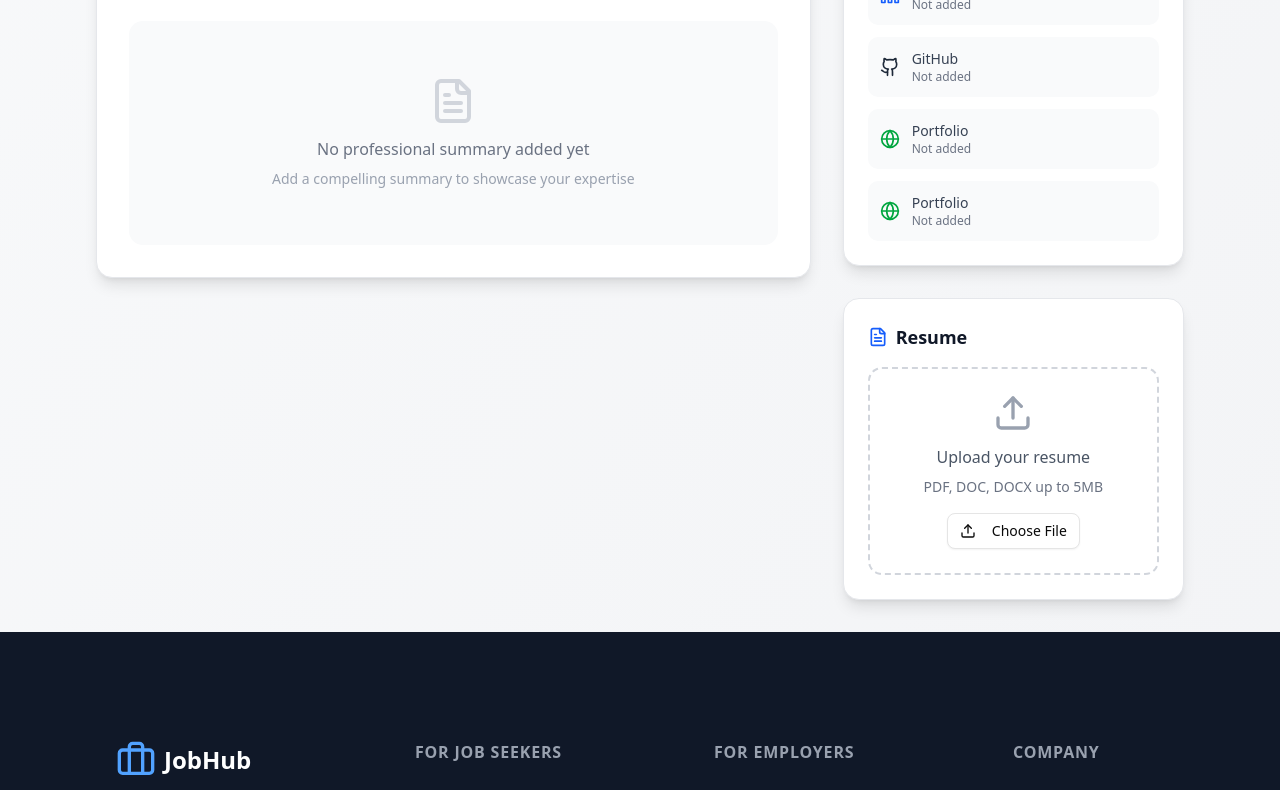
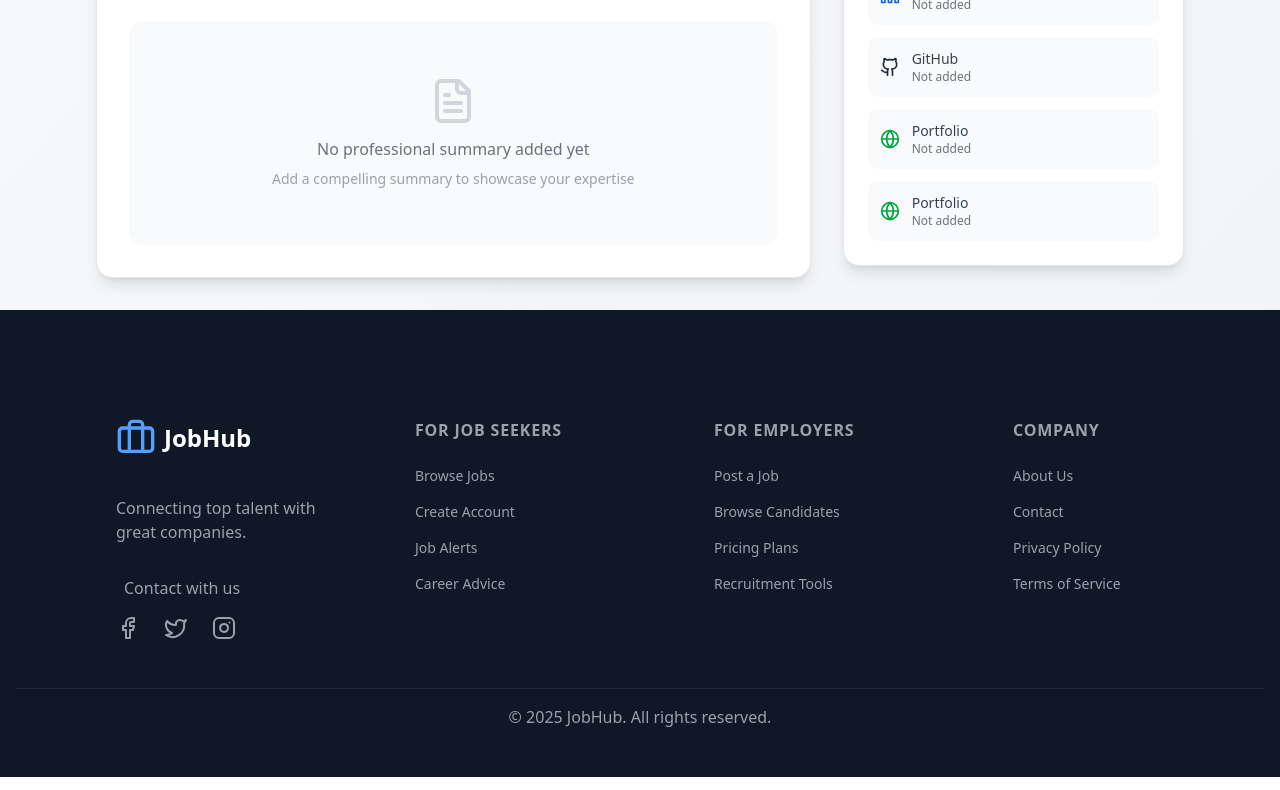
Before and after one commit to BejadiRajeshReddy/Jobv3, a React (Vite) app: page /profile in a window 1280 px wide. Shown: the part 1167-1957 px from the top of the page. Built offline with nearby package versions, Linux system fonts and the light colour scheme; sample sign-in values are in the browser's storage.

Commit message:
Updated CandidateProfile.jsx

```diff
--- a/src/pages/CandidateProfile.jsx
+++ b/src/pages/CandidateProfile.jsx
@@ -1153,43 +1153,7 @@ const CandidateProfile = () => {
             </div>
 
             {/* Resume Section */}
-            <div className="bg-white rounded-2xl shadow-lg border border-gray-200 p-6">
-              <div className="flex items-center justify-between mb-4">
-                <h3 className="text-lg font-bold text-gray-900 flex items-center gap-2">
-                  <FileText className="w-5 h-5 text-blue-600" />
-                  Resume
-                </h3>
-              </div>
-              <div className="border-2 border-dashed border-gray-300 rounded-xl p-6 text-center hover:border-blue-400 transition-colors">
-                <Upload className="w-10 h-10 mx-auto mb-3 text-gray-400" />
-                <p className="text-gray-600 mb-2 font-medium">Upload your resume</p>
-                <p className="text-sm text-gray-500 mb-4">
-                  PDF, DOC, DOCX up to 5MB
-                </p>
-                <Button variant="outline" className="mx-auto">
-                  <Upload className="w-4 h-4 mr-2" />
-                  Choose File
-                </Button>
-              </div>
-              {currentUser.resume && (
-                <div className="mt-4 p-3 bg-green-50 rounded-lg border border-green-200">
-                  <div className="flex items-center justify-between">
-                    <div className="flex items-center gap-2">
-                      <FileText className="w-4 h-4 text-green-600" />
-                      <span className="text-sm font-medium text-green-800">Resume uploaded</span>
-                    </div>
-                    <div className="flex gap-2">
-                      <Button size="sm" variant="outline">
-                        <Eye className="w-4 h-4" />
-                      </Button>
-                      <Button size="sm" variant="outline">
-                        <Download className="w-4 h-4" />
-                      </Button>
-                    </div>
-                  </div>
-                </div>
-              )}
-            </div>
+
 
 
           </div>
```
